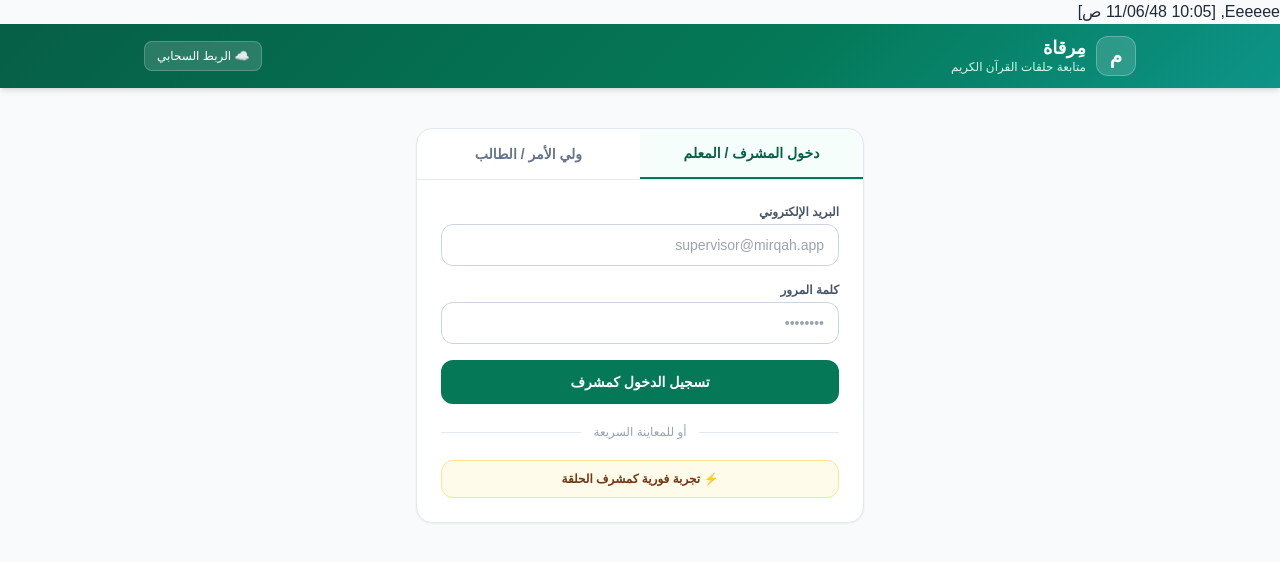
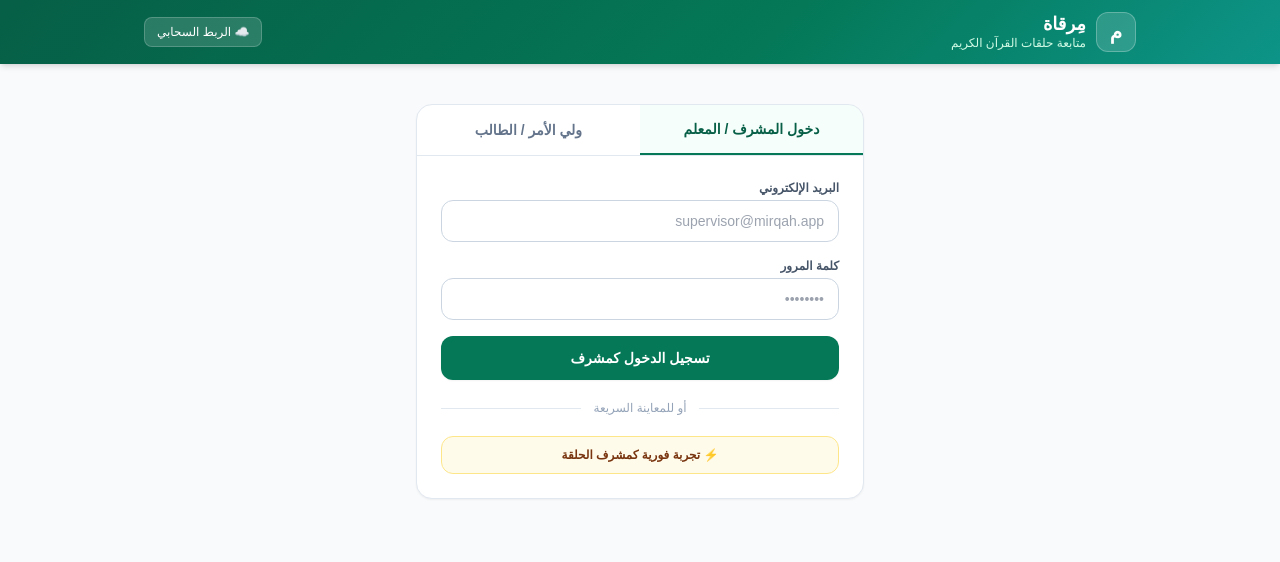
Before and after one commit to ezaldeen113322-wq/merqah, a website: page index.html in a window 1280 px wide. Drawn offline with nearby package versions, Linux system fonts and the light colour scheme.

Commit message:
Remove unnecessary text from index.html

```diff
--- a/index.html
+++ b/index.html
@@ -1,6 +1,6 @@
 <!DOCTYPE html>
 <html lang="ar" dir="rtl">
-Eeeeee, [11/06/48 10:05 ص]
+<script src="https://cdn.jsdelivr.net/npm/@tailwindcss/browser@4"></script>
 <head>
   <meta charset="UTF-8" />
   <meta name="viewport" content="width=device-width, initial-scale=1.0" />
```
